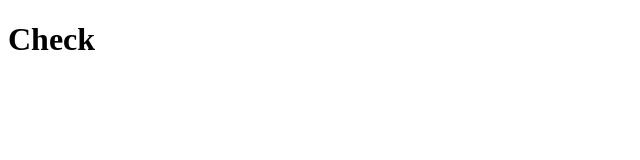
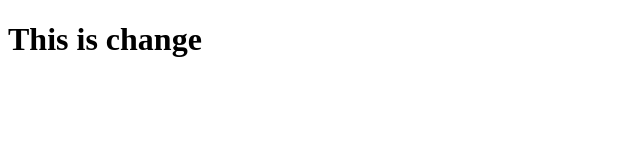
Before and after one commit to madiha-dev/eStore, a plain HTML site: page index.html in a window 1280 px wide. Shown: the whole page, without its empty margins (0-640 px from the left). Drawn offline with Linux system fonts and the light colour scheme.

Commit message:
Update index.html

```diff
--- a/index.html
+++ b/index.html
@@ -3,9 +3,9 @@
 <head>
     <meta charset="UTF-8">
     <meta name="viewport" content="width=<device-width>, initial-scale=1.0">
-    <title>Document</title>
+    <title>eStore</title>
 </head>
 <body>
-    <h1>Check</h1>
+    <h1>This is change</h1>
 </body>
 </html>
```
